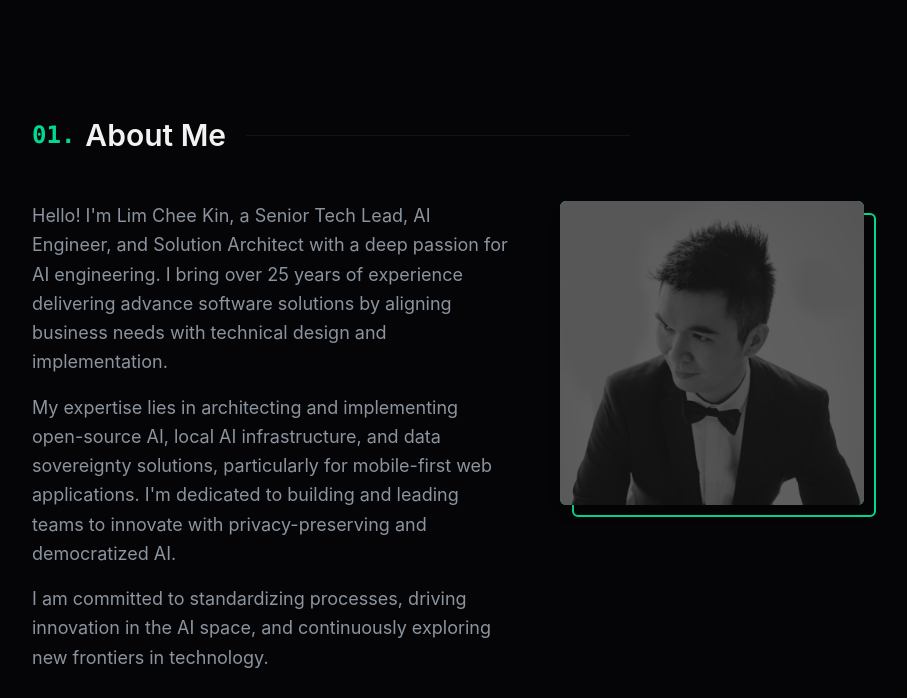
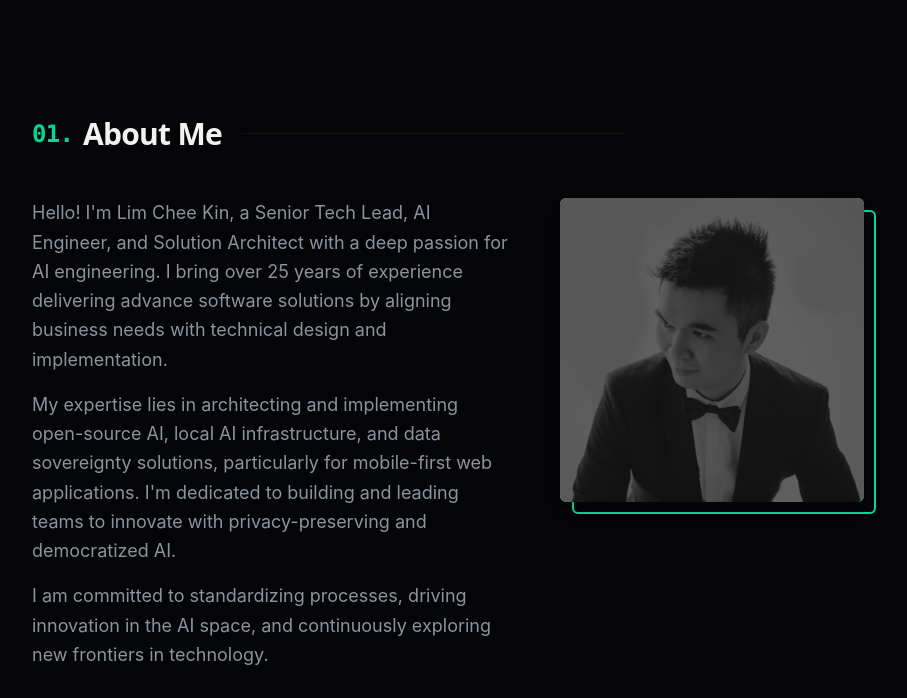
Before and after one commit to limcheekin/portfolio, an Astro site: page / in a window 1280 px wide. Shown: the part 802-1500 px from the top of the page, without its empty margins (192-1099 px from the left). Built offline with nearby package versions, Linux system fonts and the light colour scheme; Astro itself is replaced by a stand-in of ours.

Commit message:
style(theme): apply font-display to numbered section headings

```diff
--- a/src/components/SectionWrapper.astro
+++ b/src/components/SectionWrapper.astro
@@ -12,7 +12,7 @@ const { id, title, titleNumber, class: className = '', contentClass = '' } = Ast
 
 <section id={id} data-testid={`section-${id}`} class={`py-20 md:py-24 lg:py-28 ${className}`}>
   {title && (
-    <h2 id={id} class="flex items-center text-2xl md:text-3xl font-semibold text-lightest-slate mb-10 md:mb-12 whitespace-nowrap relative w-full">
+    <h2 id={id} class="flex items-center font-display text-2xl md:text-3xl font-semibold text-lightest-slate mb-10 md:mb-12 whitespace-nowrap relative w-full">
       {titleNumber && <span class="text-xl md:text-2xl text-green-accent font-mono mr-2.5">{titleNumber}.</span>}
       {title}
       <span class="block h-px bg-lightest-navy/30 ml-5 w-full max-w-xs md:max-w-sm"></span>
```
